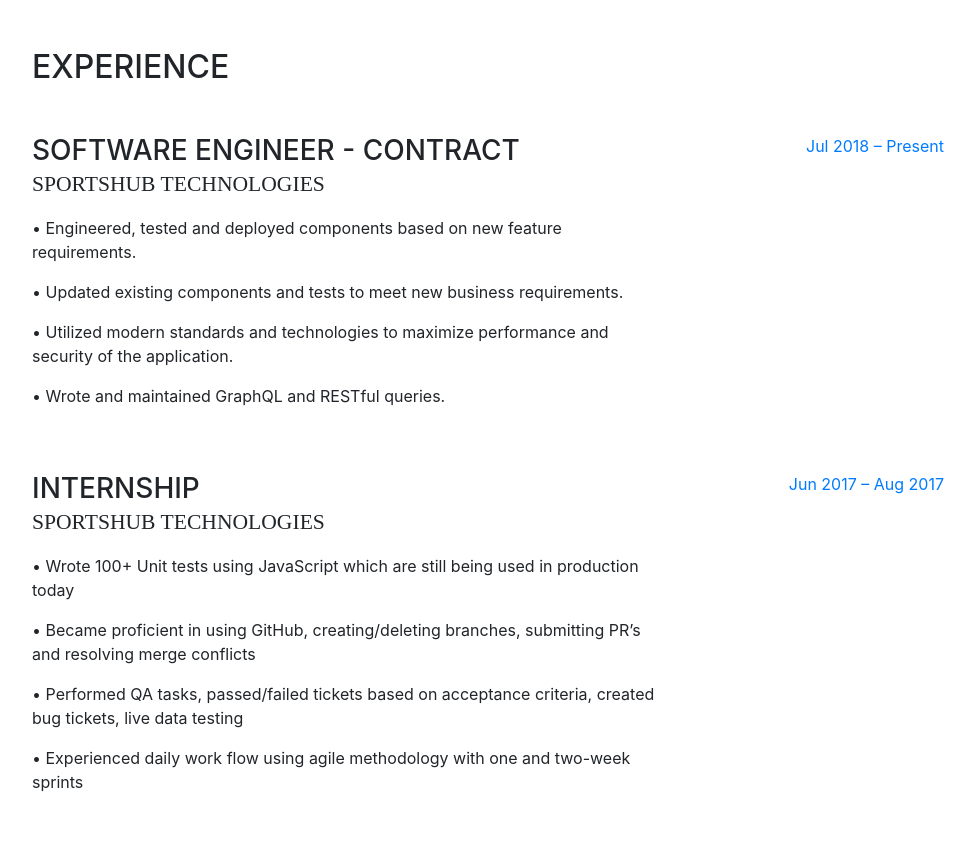
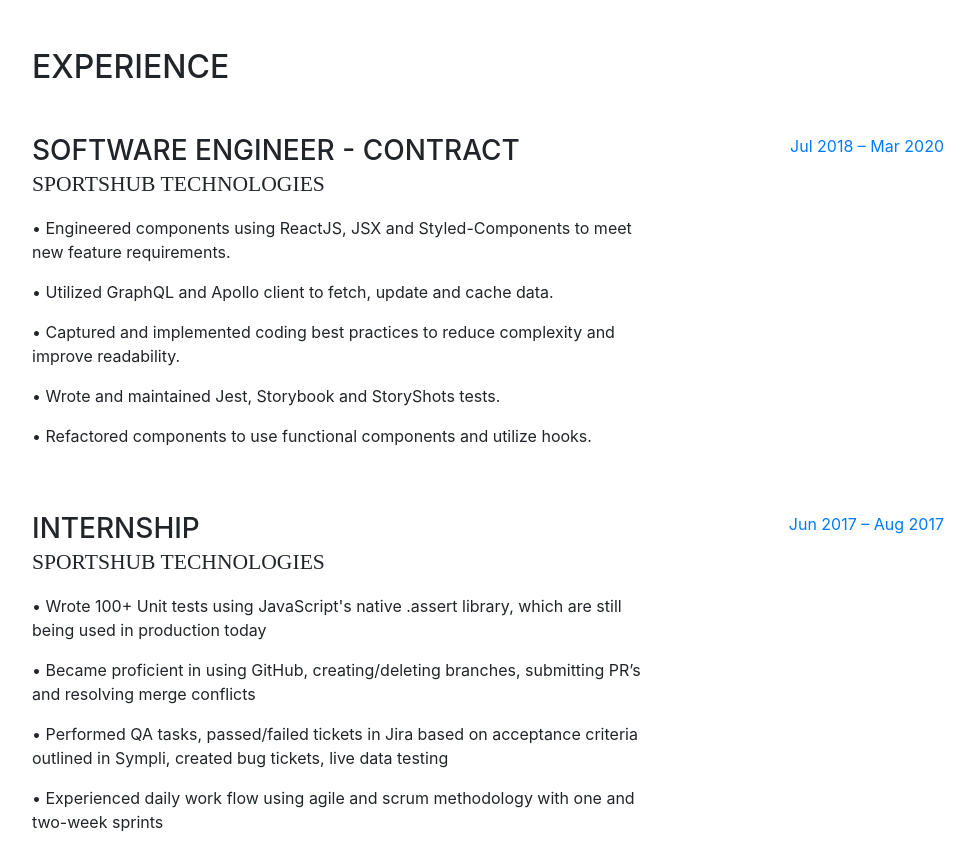
Before and after one commit to chadlof/chad-lofgren-portfolio, a website with bundled scripts: page index.html in a window 1280 px wide. Shown: the part 800-1653 px from the top of the page, without its empty margins (288-1263 px from the left). Built offline with nearby package versions, Linux system fonts and the light colour scheme; a web font is replaced by a local one.

Commit message:
03/12/2020

```diff
--- a/index.html
+++ b/index.html
@@ -74,6 +74,7 @@
           <div class="subheading mb-5">7427 Martin Farms Ave. NE · Otsego, MN 55330 · (612) 876-6761 ·
             <a href="mailto:chadlof@gmail.com">chadlof@gmail.com</a>
           </div>
+          <p class="mb-5">Ambitious Software Engineer with nearly 2 years of professional experience in Front-end development with willingness to learn and master Back-end and Mobile development. ReactJS specialist.</p>
           <p class="mb-5">I am a friendly, hard-working, and dedicated individual who works well efficiently and effectively under high pressure situations. I like to challenge myself in different fields. I am proficient at completing tasks with others as well as on my own. I am seeking a position where I can develop and excel while giving my best to an employer. </p>
           <ul class="list-inline list-social-icons mb-0">
             <!-- <li class="list-inline-item">
@@ -119,26 +120,26 @@
           <div class="resume-item d-flex flex-column flex-md-row mb-5">
             <div class="resume-content mr-auto">
               <h3 class="mb-0">Software Engineer - Contract </h3>
-              <div class="subheading mb-3">SportsHub Technologies</div>
-             <p> • Engineered, tested and deployed components based on new feature requirements.</p>
-             <p> • Updated existing components and tests to meet new business requirements.</p>
-             <p> • Utilized modern standards and technologies to maximize performance and security of the application.</p>
-             <p> • Wrote and maintained GraphQL and RESTful queries.</p>
-
-            </div>
-            <div class="resume-date text-md-right">
-              <span class="text-primary">Jul 2018 – Present </span>
-            </div>
-          </div>
+                <div class="subheading mb-3">SportsHub Technologies</div>
+                  <p> • Engineered components using ReactJS, JSX and Styled-Components to meet new feature requirements.</p>
+                  <p> • Utilized GraphQL and Apollo client  to fetch, update and cache data.</p>
+                  <p> • Captured and implemented coding best practices to reduce complexity and improve readability.</p>
+                  <p> • Wrote and maintained Jest, Storybook  and StoryShots tests.</p>
+                  <p> • Refactored components to use functional components and utilize hooks.</p>
+                </div>
+                <div class="resume-date text-md-right">
+                  <span class="text-primary">Jul 2018 – Mar 2020 </span>
+                </div>
+              </div>
 
           <div class="resume-item d-flex flex-column flex-md-row mb-5">
             <div class="resume-content mr-auto">
               <h3 class="mb-0">Internship</h3>
               <div class="subheading mb-3">SportsHub Technologies</div>
-                <p>•	Wrote 100+ Unit tests using JavaScript which are still being used in production today</p>
+                <p>•	Wrote 100+ Unit tests using JavaScript's native .assert library, which are still being used in production today</p>
                 <p>•	Became proficient in using GitHub, creating/deleting branches, submitting PR’s and resolving merge conflicts</p>
-                <p>•	Performed QA tasks, passed/failed tickets based on acceptance criteria, created bug tickets, live data testing</p>
-                <p>•	Experienced daily work flow using agile methodology with one and two-week sprints </p>
+                <p>•	Performed QA tasks, passed/failed tickets in Jira based on acceptance criteria outlined in Sympli, created bug tickets, live data testing</p>
+                <p>•	Experienced daily work flow using agile and scrum methodology with one and two-week sprints </p>
             </div>
             <div class="resume-date text-md-right">
               <span class="text-primary">Jun 2017 – Aug 2017</span>
@@ -318,7 +319,7 @@
        <section class="resume-section p-3 p-lg-5 d-flex flex-column" id="resume">
         <div class="my-auto">
           <h2 class="mb-5">Resume</h2>
-          <a href="pdf/ChadLofgrenResume_v6.pdf" target="_blnk">
+          <a href="pdf/ChadLofgrenResume_v6.2.pdf" target="_blnk">
             <img class="img-thumbnail img-responsiv hover" src="img/resumePic.PNG" width="40%"  alt="Chad Lofgren's Resume" >
           </a>
         </div>
```
Also changed, not shown: img/resumePic.PNG, 2 other files.
